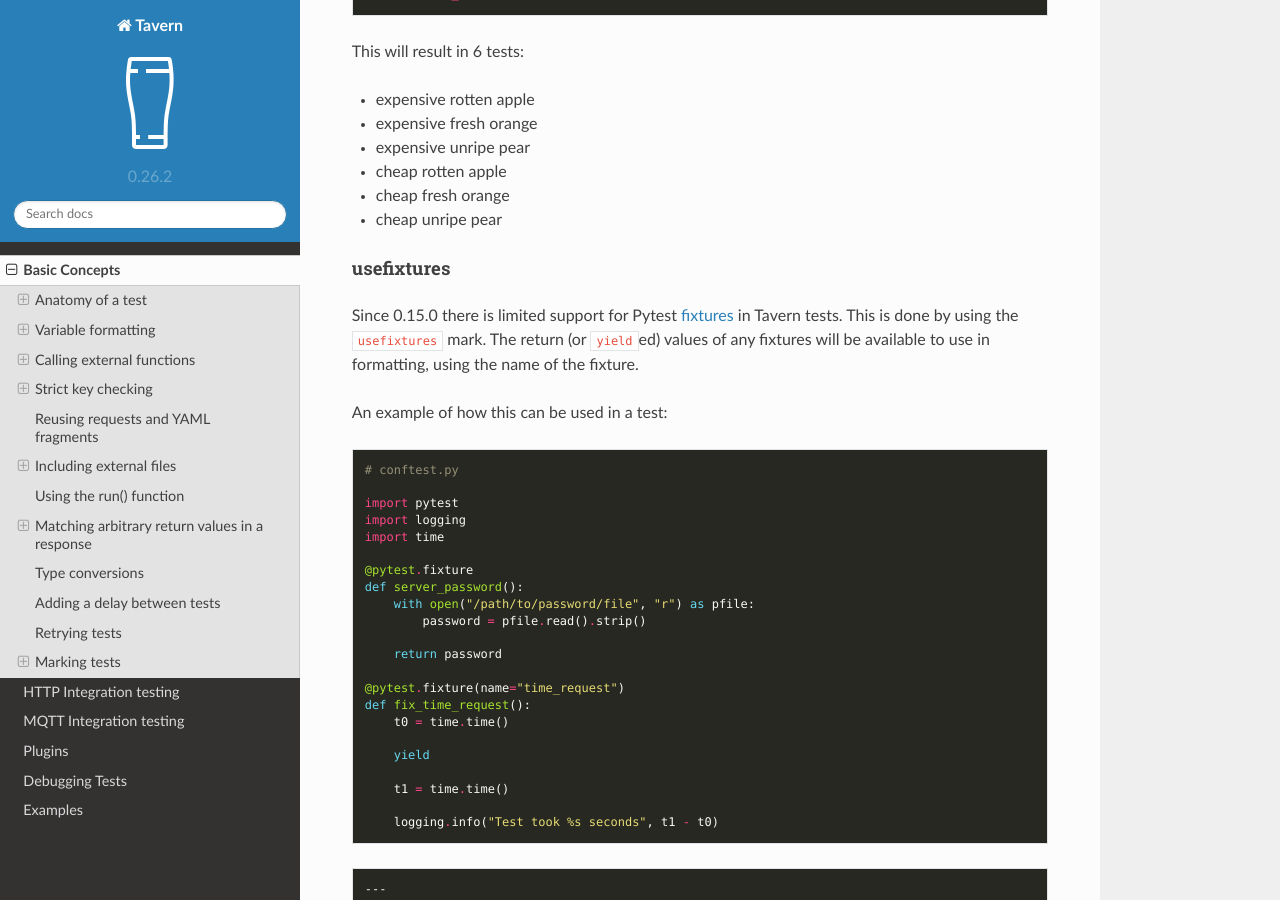
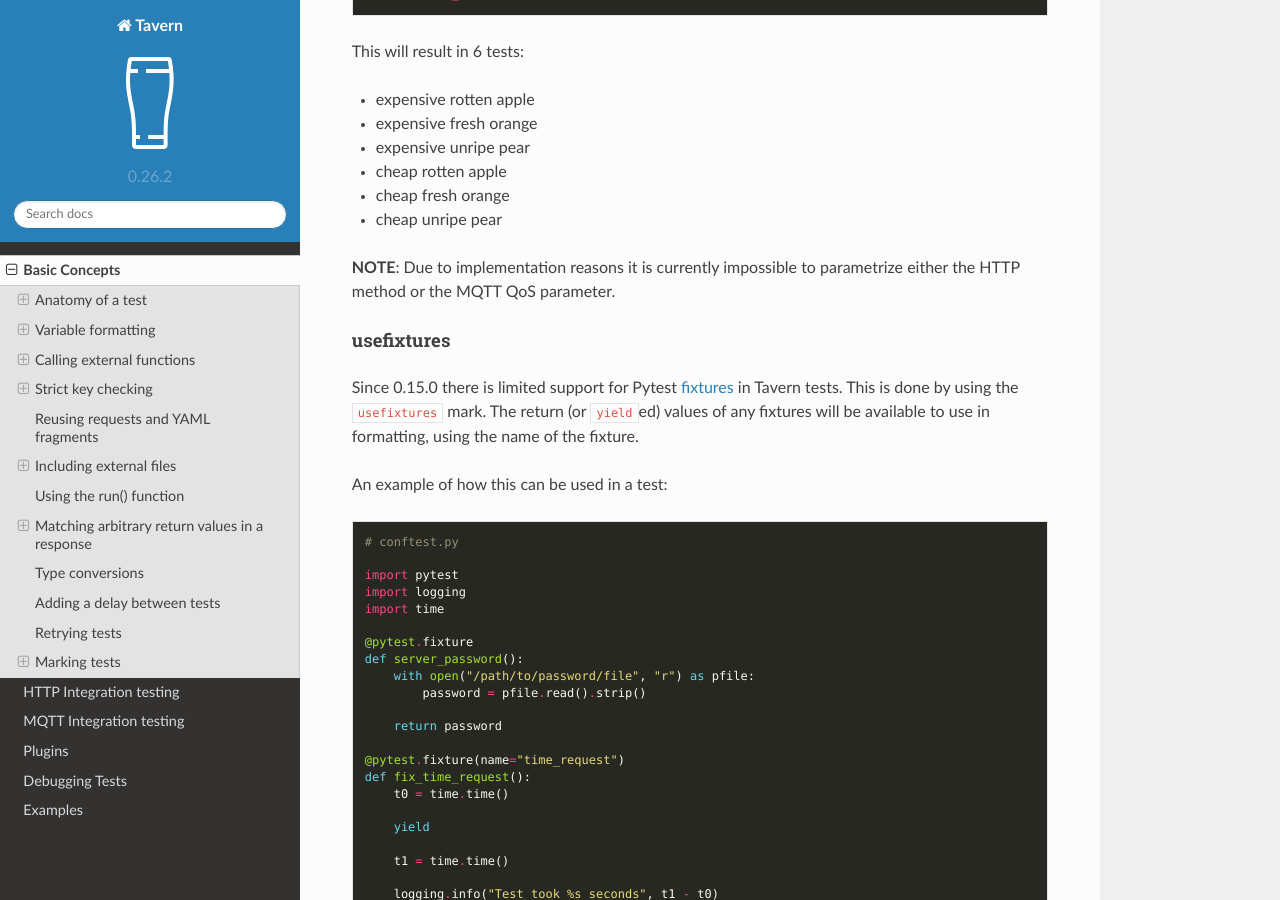
Before and after one commit to taverntesting/tavern, a Sphinx documentation site: the page built from docs/source/basics.md, in a window 1280 px wide and 900 px high, scrolled down 29794 px. Built offline with Sphinx 7.4.7 and the Read the Docs theme 2.0.0, drawn with Linux system fonts in a browser that asks for light colours; formulas are drawn with MathJax 3.

Commit message:
document parametrization error
closes https://github.com/taverntesting/tavern/issues/235

```diff
--- a/docs/source/basics.md
+++ b/docs/source/basics.md
@@ -1613,6 +1613,9 @@ This will result in 6 tests:
 - cheap fresh orange
 - cheap unripe pear
 
+**NOTE**: Due to implementation reasons it is currently impossible to
+parametrize either the HTTP method or the MQTT QoS parameter.
+
 #### usefixtures
 
 Since 0.15.0 there is limited support for Pytest
```
